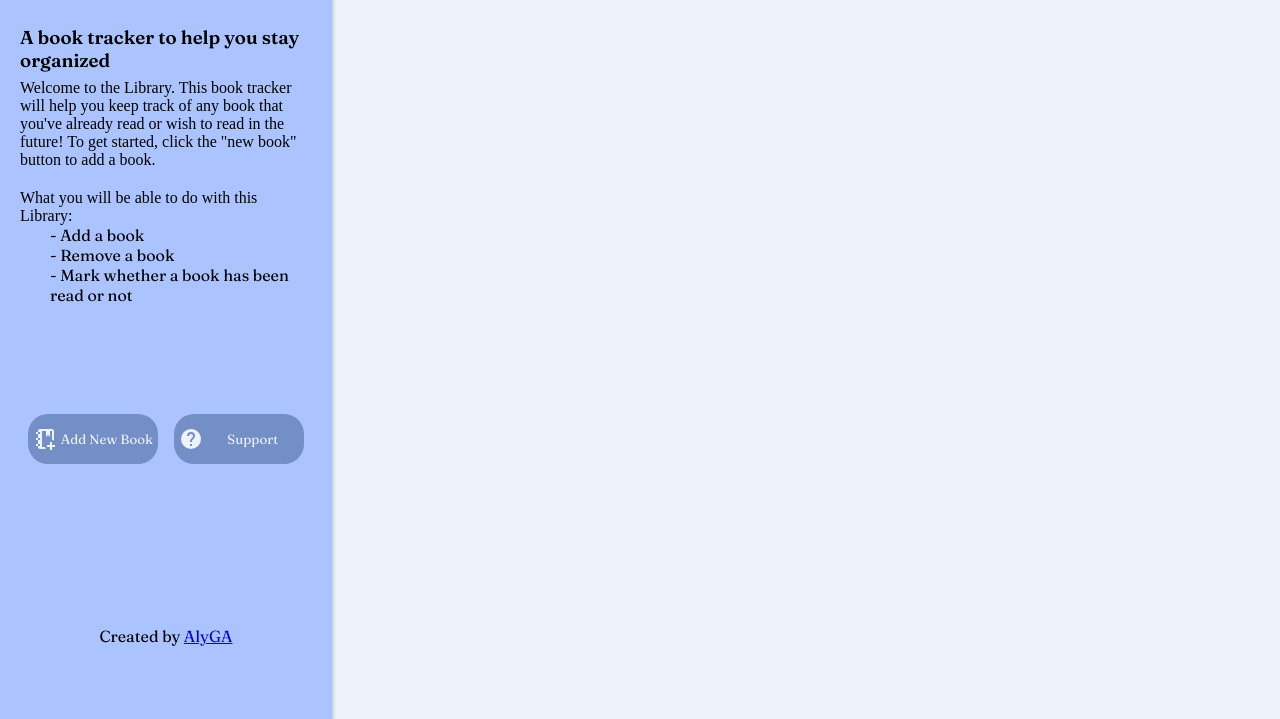
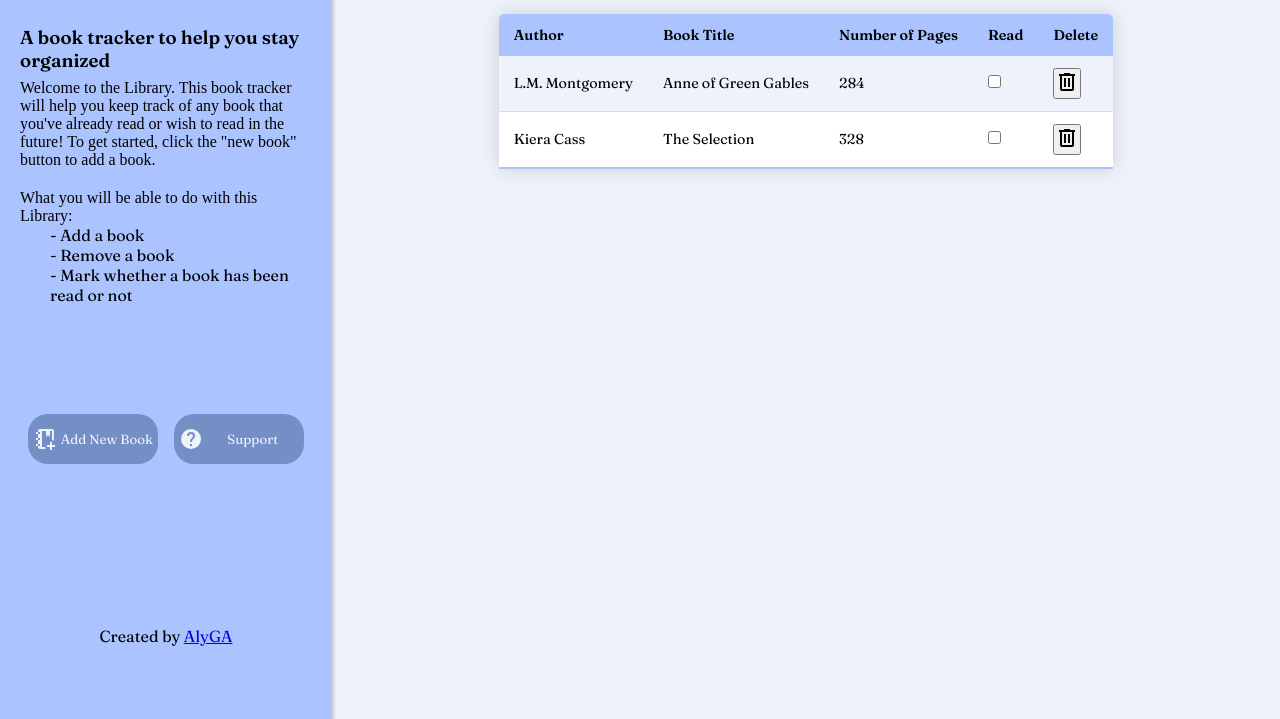
Before and after one commit to AlyGA/library, a plain HTML site: page index.html in a window 1280 px wide. Shown: the part 81-800 px from the top of the page. Drawn offline with Linux system fonts and the light colour scheme; a web font is replaced by a local one.

Commit message:
Add table and table styling

```diff
--- a/index.html
+++ b/index.html
@@ -9,7 +9,53 @@
   </head>
   <body>
     <div class="container">
-      <div class="main-content"></div>
+      <div class="main-content">
+        <table class="libraryTable">
+          <thead>
+            <tr>
+              <th>Author</th>
+              <th>Book Title</th>
+              <th>Number of Pages</th>
+              <th>Read</th>
+              <th>Delete</th>
+            </tr>
+          </thead>
+          <tbody>
+            <tr class="bookExample1">
+              <td>L.M. Montgomery</td>
+              <td>Anne of Green Gables</td>
+              <td>284</td>
+              <td><input type="checkbox" name="read" id="read" /></td>
+              <td>
+                <button class="deleteButton">
+                  <svg style="width: 24px; height: 24px" viewBox="0 0 24 24">
+                    <path
+                      fill="currentColor"
+                      d="M9,3V4H4V6H5V19A2,2 0 0,0 7,21H17A2,2 0 0,0 19,19V6H20V4H15V3H9M7,6H17V19H7V6M9,8V17H11V8H9M13,8V17H15V8H13Z"
+                    />
+                  </svg>
+                </button>
+              </td>
+            </tr>
+            <tr class="bookExample2">
+              <td>Kiera Cass</td>
+              <td>The Selection</td>
+              <td>328</td>
+              <td><input type="checkbox" name="read" id="read" /></td>
+              <td>
+                <button class="deleteButton">
+                  <svg style="width: 24px; height: 24px" viewBox="0 0 24 24">
+                    <path
+                      fill="currentColor"
+                      d="M9,3V4H4V6H5V19A2,2 0 0,0 7,21H17A2,2 0 0,0 19,19V6H20V4H15V3H9M7,6H17V19H7V6M9,8V17H11V8H9M13,8V17H15V8H13Z"
+                    />
+                  </svg>
+                </button>
+              </td>
+            </tr>
+          </tbody>
+        </table>
+      </div>
       <div class="sidebar">
         <div class="header">
           <h1>Library</h1>
--- a/style.css
+++ b/style.css
@@ -25,6 +25,47 @@ Lightest to Darkest
 .main-content {
   background-color: #edf2fb;
   min-height: 100vh;
+}
+
+.libraryTable {
+  border-collapse: collapse;
+  margin-right: auto;
+  margin-left: auto;
+  margin-bottom: auto;
+  margin-top: 10%;
+  font-size: 0.9em;
+  min-width: 400px;
+  border-radius: 5px 5px 0 0;
+  overflow: hidden;
+  box-shadow: 0 0 20px rgba(0, 0, 0, 0.15);
+}
+
+.libraryTable thead tr {
+  background-color: #abc4ff;
+  color: black;
+  text-align: left;
+  font-weight: bold;
+}
+
+.libraryTable th,
+.libraryTable td {
+  padding: 12px 15px;
+}
+
+.libraryTable tbody tr {
+  border-bottom: 1px solid #dddddd;
+}
+
+.libraryTable tbody tr:nth-of-type(even) {
+  background-color: white;
+}
+
+.libraryTable tbody tr:last-of-type {
+  border-bottom: 2px solid #abc4ff;
+}
+
+.libraryTable tbody tr:hover {
+  color: #abc4ff;
 }
 
 .sidebar {
```
